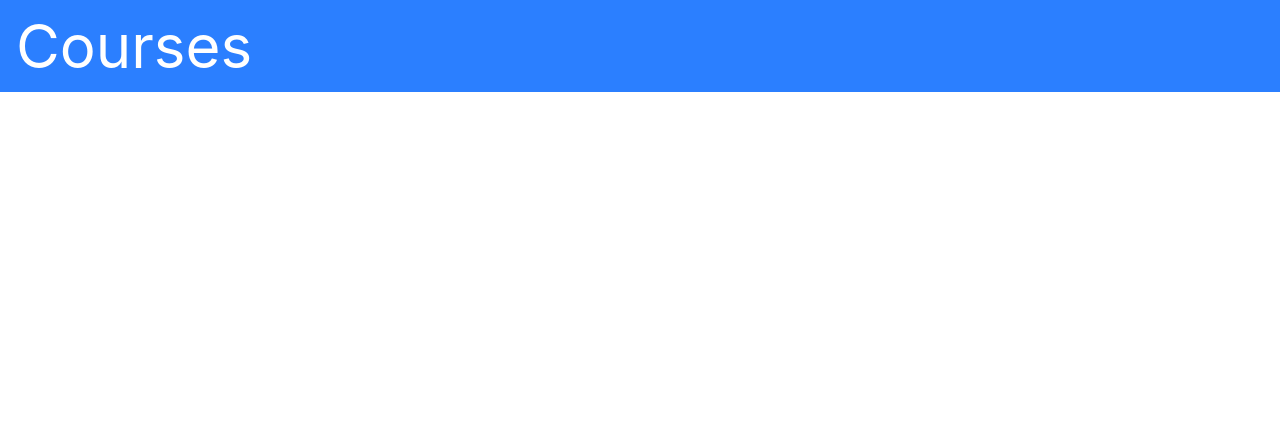
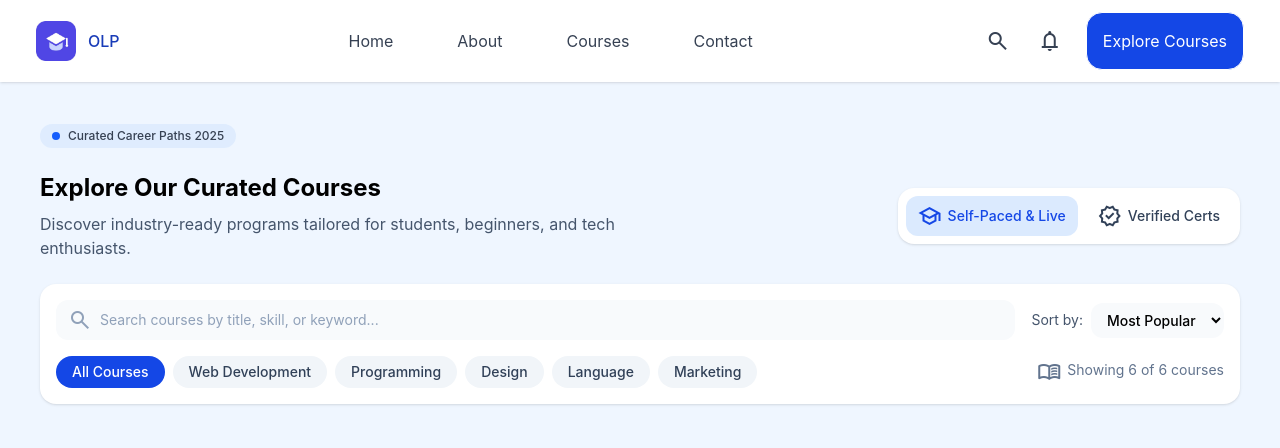
Before and after one commit to OnlineLearningPlatformTeam/OnlineLearning, a website built with Vite: page pages/courses.html in a window 1280 px wide. Built offline with nearby package versions, Linux system fonts and the light colour scheme.

Commit message:
create navbar feature courses

```diff
--- a/pages/courses.html
+++ b/pages/courses.html
@@ -1,13 +1,88 @@
 <!doctype html>
 <html lang="en">
+
 <head>
   <meta charset="UTF-8" />
   <link rel="icon" type="image/svg+xml" href="/favicon.svg" />
   <meta name="viewport" content="width=device-width, initial-scale=1.0" />
   <title>onlinelearning</title>
-  </head>
-  <body>
-    <div class="bg-blue-500 text-white p-4 text-6xl">Courses</div>
+  <link rel="stylesheet"
+    href="https://fonts.googleapis.com/css2?family=Material+Symbols+Outlined:opsz,wght,FILL,GRAD@24,400,0,0" />
+
+<body class="bg-blue-50">
+  <nav class="flex justify-between bg-white text-gray-700 p-3 items-center shadow-sm">
+    <div class="flex ml-6 items-center gap-3">
+      <img class="w-10" src="/src/assets/logo.png" alt="">
+      <span class="text-blue-800 font-medium ">OLP</span>
+    </div>
+    <ul class="flex items-center decoration-white gap-10">
+      <li><a href="/home" class=" p-3 rounded-2xl hover:bg-blue-300">Home</a></li>
+      <li><a href="./about.html" class="hover:bg-blue-300 p-3 rounded-2xl ">About</a></li>
+      <li><a href="./courses.html" class="hover:bg-blue-300 p-3 rounded-2xl ">Courses</a></li>
+      <li><a href="./contact.html" class="hover:bg-blue-300 p-3 rounded-2xl ">Contact</a></li>
+    </ul>
+    <ul class="flex items-center gap-5">
+      <li><a href="#search" class="flex items-center hover:bg-blue-300 p-1 rounded-full"><span
+            class="material-symbols-outlined">search</span></a></li>
+      <li><a href="#notifications" class="flex items-center hover:bg-blue-300 p-1 rounded-full"><span
+            class="material-symbols-outlined">notifications</span></a></li>
+      <button class="mr-6 border bg-blue-700 rounded-2xl p-4 text-white  hover:bg-blue-500"><a href="" class=""><span
+            class=""></span>Explore Courses</a></li></button>
+    </ul>
+  </nav>
+  <section>
+    <div class="p-10 space-y-6">
+      <span
+        class="inline-flex items-center gap-2 px-3 py-1 text-xs font-medium text-gray-700 bg-blue-100/80 rounded-full">
+        <span class="w-2 h-2 rounded-full bg-blue-600"></span>Curated Career Paths 2025</span>
+      <div class="flex items-start justify-between gap-6 flex-wrap">
+        <div class="space-y-2 max-w-xl">
+          <h1 class="text-2xl font-bold text-black">Explore Our Curated Courses</h1>
+          <p class="text-slate-600 text-base">
+            Discover industry-ready programs tailored for students, beginners, and tech enthusiasts.
+          </p>
+        </div>
+        <ul class="flex items-center gap-2 p-2 bg-white rounded-2xl shadow-sm self-center">
+          <li>
+            <a href="#school"class="flex items-center gap-1.5 text-blue-700 bg-blue-100 rounded-xl px-3 py-2 text-sm font-medium h-full"><span class="material-symbols-outlined text-[18px]">school</span>
+              Self-Paced & Live
+            </a>
+          </li>
+          <li>
+            <a href="#verified" class="flex items-center gap-1.5 text-slate-700 px-3 py-2 text-sm font-medium h-full"><span class="material-symbols-outlined text-[18px]">verified</span>
+              Verified Certs
+            </a>
+          </li>
+        </ul>
+      </div>
+      <div class="bg-white rounded-2xl shadow-sm p-4 flex items-center justify-between gap-4 flex-wrap">
+        <div class="flex items-center gap-2 flex-1 min-w-[240px] bg-slate-50 rounded-xl px-3 py-2">
+          <span class="material-symbols-outlined text-slate-400 text-[20px]">search</span>
+          <input type="text" placeholder="Search courses by title, skill, or keyword..."
+            class="bg-transparent outline-none text-sm w-full placeholder:text-slate-400" />
+        </div>
+        <div class="flex items-center gap-2 text-sm text-slate-600">
+          <span>Sort by:</span>
+          <select class="bg-slate-50 rounded-xl px-3 py-2 text-sm font-medium text-black outline-none">
+            <option>Most Popular</option>
+          </select>
+        </div>
+        <div class="w-full flex items-center justify-between flex-wrap gap-3">
+          <div class="flex items-center gap-2 flex-wrap">
+            <button class="px-4 py-1.5 rounded-full text-sm font-medium bg-blue-700 text-white  hover:bg-blue-300">All Courses</button>
+            <button class="px-4 py-1.5 rounded-full text-sm font-medium bg-slate-100 text-slate-700  hover:bg-blue-300">Web Development</button>
+            <button class="px-4 py-1.5 rounded-full text-sm font-medium bg-slate-100 text-slate-700  hover:bg-blue-300">Programming</button>
+            <button class="px-4 py-1.5 rounded-full text-sm font-medium bg-slate-100 text-slate-700  hover:bg-blue-300">Design</button>
+            <button class="px-4 py-1.5 rounded-full text-sm font-medium bg-slate-100 text-slate-700  hover:bg-blue-300">Language</button>
+            <button class="px-4 py-1.5 rounded-full text-sm font-medium bg-slate-100 text-slate-700  hover:bg-blue-300">Marketing</button>
+          </div>
+          <div class="flex gap-1.5 text-sm text-slate-500 whitespace-nowrap">
+            <span class="material-symbols-outlined text-[18px]">menu_book</span>
+            Showing 6 of 6 courses
+          </div>
+        </div>
+  </section>
   <script type="module" src="/src/main.js"></script>
 </body>
+
 </html>
```
Also changed, not shown: src/assets/logo.png (added). Lines whose indentation alone changed are shown as unchanged.
